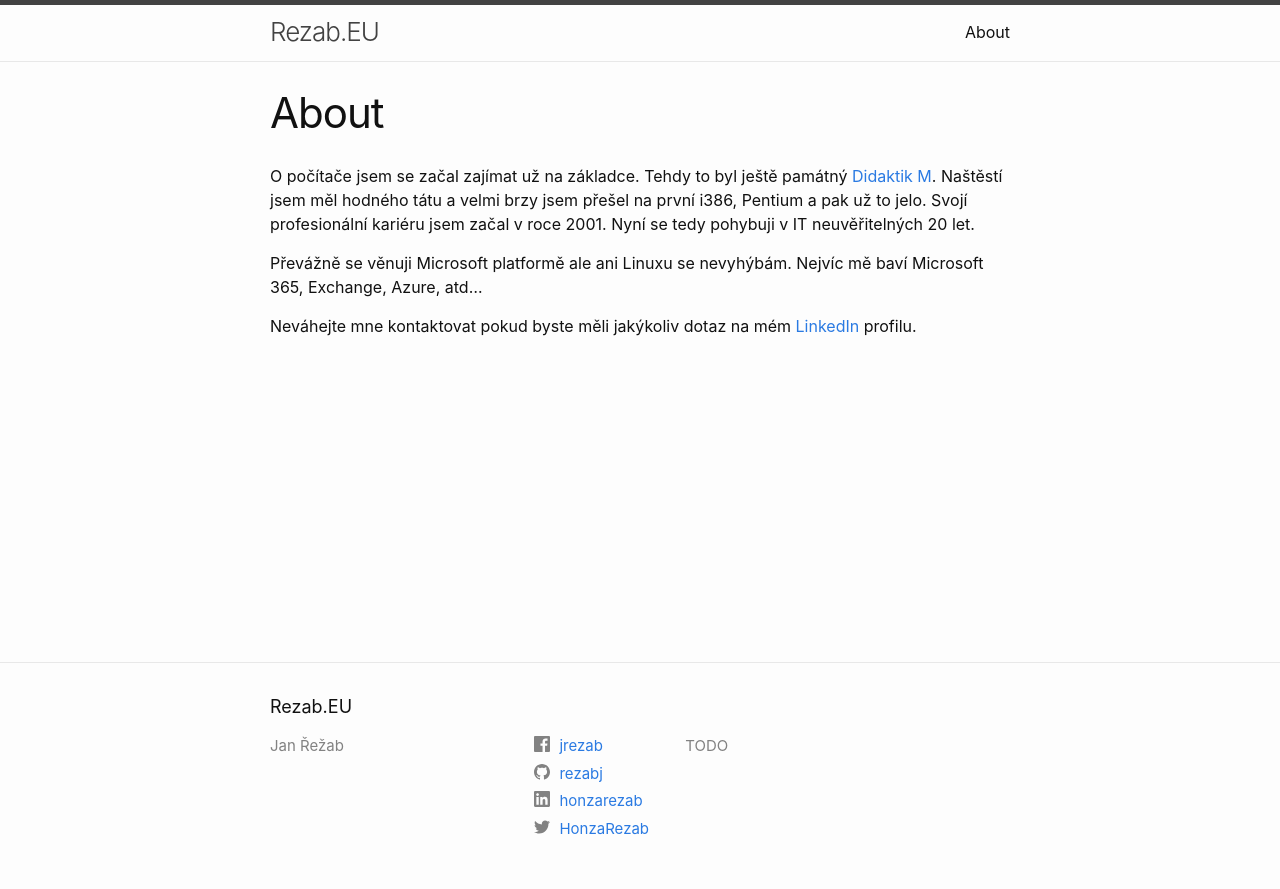
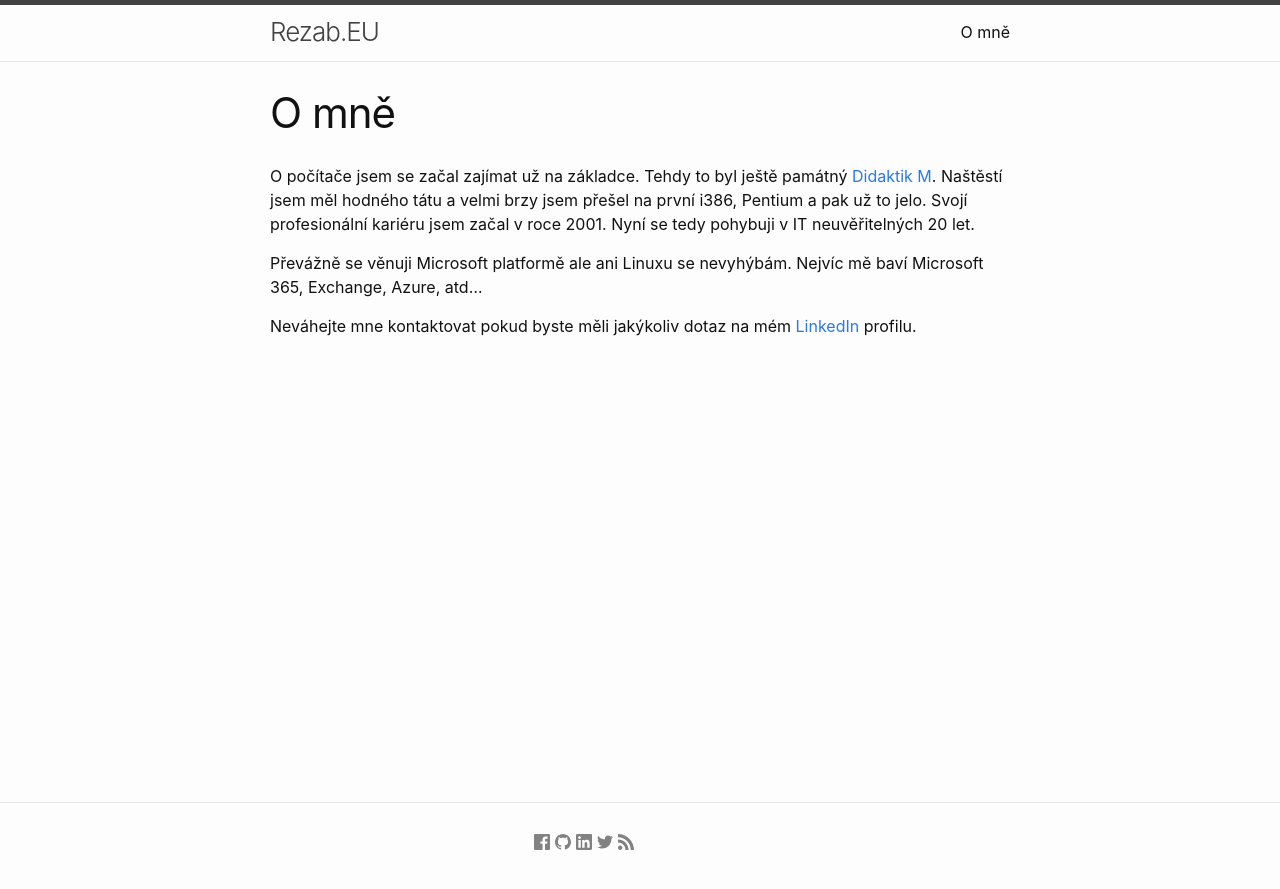
Before and after one commit to rezabj/rezabj.github.io, a Jekyll site: the page built from about.markdown, in a window 1280 px wide. Shown: the top 889 px of the page. Built offline with Jekyll 4.4.1, drawn with Linux system fonts in a browser that asks for light colours.

Commit message:
footer and favicon

```diff
--- a/_config.yml
+++ b/_config.yml
@@ -29,6 +29,7 @@ twitter_username: HonzaRezab
 github_username:  rezabj
 facebook_username: jrezab
 linkedin_username: honzarezab
+rss: rss
 
 # Build settings
 # theme: minima
--- a/_includes/footer.html
+++ b/_includes/footer.html
@@ -1,35 +1,12 @@
 <footer class="site-footer h-card">
   <data class="u-url" href="{{ "/" | relative_url }}"></data>
-
   <div class="wrapper">
-
-    <h2 class="footer-heading">{{ site.title | escape }}</h2>
-
     <div class="footer-col-wrapper">
-      <div class="footer-col footer-col-1">
-        <ul class="contact-list">
-          <li class="p-name">
-            {%- if site.author -%}
-              {{ site.author | escape }}
-            {%- else -%}
-              {{ site.title | escape }}
-            {%- endif -%}
-            </li>
-            {%- if site.email -%}
-            <li><a class="u-email" href="mailto:{{ site.email }}">{{ site.email }}</a></li>
-            {%- endif -%}
-        </ul>
-      </div>
-
+      <div class="footer-col footer-col-1"></div>
       <div class="footer-col footer-col-2">
         {%- include social.html -%}
       </div>
-
-      <div class="footer-col footer-col-3">
-        <p>{{- site.description | escape -}}</p>
-      </div>
+      <div class="footer-col footer-col-3"></div>
     </div>
-
   </div>
-
 </footer>
--- a/_includes/social.html
+++ b/_includes/social.html
@@ -1,14 +1,5 @@
-<ul class="social-media-list">
-  {%- if site.dribbble_username -%}<li><a href="https://dribbble.com/{{ site.dribbble_username| cgi_escape | escape }}"><svg class="svg-icon"><use xlink:href="{{ '/assets/minima-social-icons.svg#dribbble' | relative_url }}"></use></svg> <span class="username">{{ site.dribbble_username| escape }}</span></a></li>{%- endif -%}
-  {%- if site.facebook_username -%}<li><a href="https://www.facebook.com/{{ site.facebook_username| cgi_escape | escape }}"><svg class="svg-icon"><use xlink:href="{{ '/assets/minima-social-icons.svg#facebook' | relative_url }}"></use></svg> <span class="username">{{ site.facebook_username| escape }}</span></a></li>{%- endif -%}
-  {%- if site.flickr_username -%}<li><a href="https://www.flickr.com/photos/{{ site.flickr_username| cgi_escape | escape }}"><svg class="svg-icon"><use xlink:href="{{ '/assets/minima-social-icons.svg#flickr' | relative_url }}"></use></svg> <span class="username">{{ site.flickr_username| escape }}</span></a></li>{%- endif -%}
-  {%- if site.github_username -%}<li><a href="https://github.com/{{ site.github_username| cgi_escape | escape }}"><svg class="svg-icon"><use xlink:href="{{ '/assets/minima-social-icons.svg#github' | relative_url }}"></use></svg> <span class="username">{{ site.github_username| escape }}</span></a></li>{%- endif -%}
-  {%- if site.instagram_username -%}<li><a href="https://instagram.com/{{ site.instagram_username| cgi_escape | escape }}"><svg class="svg-icon"><use xlink:href="{{ '/assets/minima-social-icons.svg#instagram' | relative_url }}"></use></svg> <span class="username">{{ site.instagram_username| escape }}</span></a></li>{%- endif -%}
-  {%- if site.linkedin_username -%}<li><a href="https://www.linkedin.com/in/{{ site.linkedin_username| cgi_escape | escape }}"><svg class="svg-icon"><use xlink:href="{{ '/assets/minima-social-icons.svg#linkedin' | relative_url }}"></use></svg> <span class="username">{{ site.linkedin_username| escape }}</span></a></li>{%- endif -%}
-  {%- if site.pinterest_username -%}<li><a href="https://www.pinterest.com/{{ site.pinterest_username| cgi_escape | escape }}"><svg class="svg-icon"><use xlink:href="{{ '/assets/minima-social-icons.svg#pinterest' | relative_url }}"></use></svg> <span class="username">{{ site.pinterest_username| escape }}</span></a></li>{%- endif -%}
-  {%- for mst in site.mastodon -%}{%- if mst.username and mst.instance -%}<li><a href="https://{{ mst.instance| cgi_escape | escape}}/@{{mst.username}}"><svg class="svg-icon"><use xlink:href="{{ '/assets/minima-social-icons.svg#mastodon' | relative_url }}"></use></svg> <span class="username">{{ mst.username|escape }}</span></a></li>{%- endif -%}{%- endfor -%}
-  {%- if site.twitter_username -%}<li><a href="https://www.twitter.com/{{ site.twitter_username| cgi_escape | escape }}"><svg class="svg-icon"><use xlink:href="{{ '/assets/minima-social-icons.svg#twitter' | relative_url }}"></use></svg> <span class="username">{{ site.twitter_username| escape }}</span></a></li>{%- endif -%}
-  {%- if site.youtube_username -%}<li><a href="https://youtube.com/{{ site.youtube_username| cgi_escape | escape }}"><svg class="svg-icon"><use xlink:href="{{ '/assets/minima-social-icons.svg#youtube' | relative_url }}"></use></svg> <span class="username">{{ site.youtube_username| escape }}</span></a></li>{%- endif -%}
-  {%- if site.googleplus_username -%}<li><a href="https://plus.google.com/{{ site.googleplus_username| escape }}"><svg class="svg-icon"><use xlink:href="{{ '/assets/minima-social-icons.svg#googleplus' | relative_url }}"></use></svg> <span class="username">{{ site.googleplus_username| escape }}</span></a></li>{%- endif -%}
-  {%- if site.rss -%}<li><a href="{{ 'feed.xml' | relative_url }}"><svg class="svg-icon"><use xlink:href="{{ '/assets/minima-social-icons.svg#rss' | relative_url }}"></use></svg> <span>{{ site.rss | escape }}</span></a></li>{%- endif -%}
-</ul>
+{%- if site.facebook_username -%} <a href="https://www.facebook.com/{{ site.facebook_username| cgi_escape | escape }}"><svg class="svg-icon"><use xlink:href="{{ '/assets/minima-social-icons.svg#facebook' | relative_url }}"></use></svg></a>{%- endif -%}
+{%- if site.github_username -%} <a href="https://github.com/{{ site.github_username| cgi_escape | escape }}"><svg class="svg-icon"><use xlink:href="{{ '/assets/minima-social-icons.svg#github' | relative_url }}"></use></svg></a>{%- endif -%}
+{%- if site.linkedin_username -%} <a href="https://www.linkedin.com/in/{{ site.linkedin_username| cgi_escape | escape }}"><svg class="svg-icon"><use xlink:href="{{ '/assets/minima-social-icons.svg#linkedin' | relative_url }}"></use></svg></a>{%- endif -%}
+{%- if site.twitter_username -%} <a href="https://www.twitter.com/{{ site.twitter_username| cgi_escape | escape }}"><svg class="svg-icon"><use xlink:href="{{ '/assets/minima-social-icons.svg#twitter' | relative_url }}"></use></svg></a>{%- endif -%}
+{%- if site.rss -%} <a href="{{ 'feed.xml' | relative_url }}"><svg class="svg-icon"><use xlink:href="{{ '/assets/minima-social-icons.svg#rss' | relative_url }}"></use></svg></a>{%- endif -%}
--- a/about.markdown
+++ b/about.markdown
@@ -1,6 +1,6 @@
 ---
 layout: page
-title: About
+title: O mně
 permalink: /about/
 ---
 
```
Also changed, not shown: _includes/footer copy.html (added, +35 -0 lines), _includes/social copy.html (added, +14 -0 lines), favicon.ico (added).
